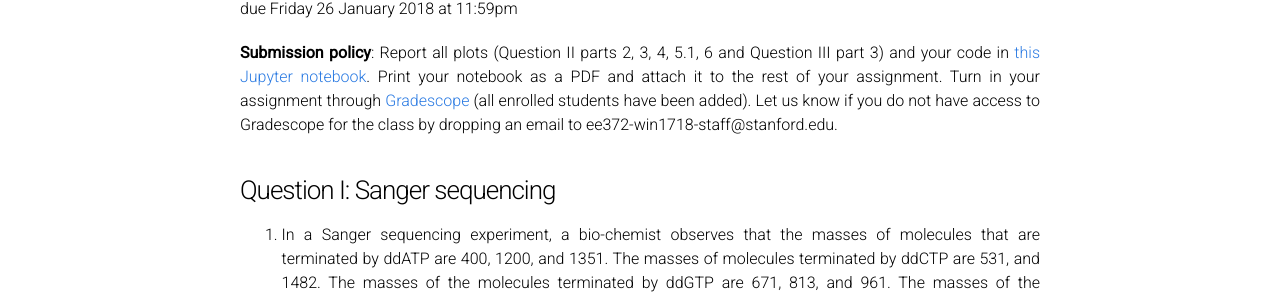
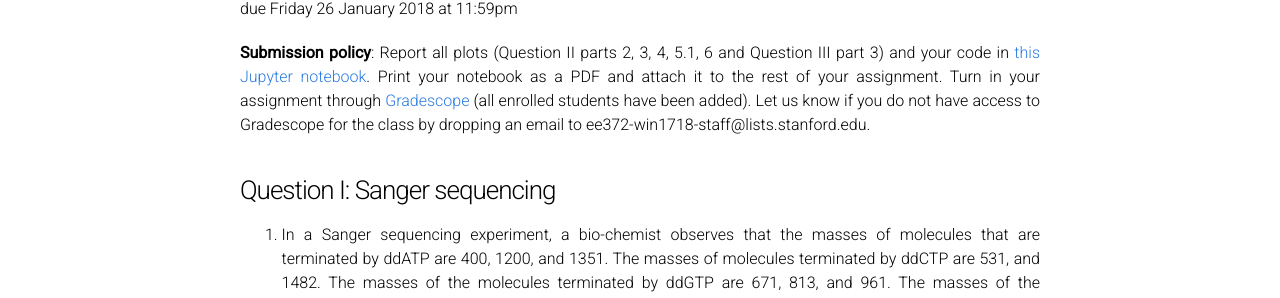
Before and after one commit to laurashen/data-science-sequencing.github.io, a Jekyll site: the page built from Win2018/assignments/assignment1.md, in a window 1280 px wide and 1400 px high. Shown: the part 246-544 px from the top of the window. Built offline with Jekyll 4.4.1, drawn with Linux system fonts in a browser that asks for light colours; formulas are drawn with MathJax 3; comment, search, counter and statistics services are not loaded; our own code applies the rules of GitHub Pages for plain Markdown files; some of the changed lines change nothing that is shown; some of the changed text lies outside the part shown.

Commit message:
fix assignment

```diff
--- a/Win2018/assignments/assignment1.md
+++ b/Win2018/assignments/assignment1.md
@@ -1,5 +1,5 @@
 ---
-layout: page
+layout: test
 mathjax: true
 permalink: /Win2018/assignments/assignment1/
 ---
@@ -9,7 +9,7 @@
 due Friday 26 January 2018 at 11:59pm
 
 **Submission policy**: Report all plots (Question II parts 2, 3, 4, 5.1, 6 and Question III part 3) and your code in [this Jupyter notebook](/Win2018/assets/assignment1/ee372_assignment1.ipynb). Print your notebook as a PDF and attach it to the rest of your assignment. Turn in your assignment through [Gradescope](https://gradescope.com/) (all enrolled students have been added). Let us know if you do not have access to Gradescope
-for the class by dropping an email to ee372-win1718-staff@stanford.edu.
+for the class by dropping an email to ee372-win1718-staff@lists.stanford.edu.
 
 ### Question I: Sanger sequencing
 
@@ -65,7 +65,14 @@
     1. Find the appropriate detection rule and give an expression for the probability of error and the quality score of the optimal combining rule. Plot the quality score for a fixed $$p=0.05$$ as a function of the position $$m$$. Compare this to the performance of the base calling rules in parts 3. and 4. _Hint:_ Look at the likelihood ratio 0 and 1.
     2. What happens to this probability of error as a function of position in this case? What does this say about why the read length in Illumina sequencing is limited?
 
-  6. Consider now the general case when $$q \ne 0 \  $$. Write $$Q_{ij}$$ in terms of $$\{Q_{\ell,k} \}_{\ell \leq i-1, k \leq j} \ $$. Give entries for the the $$10 \times 10$$ matrix $$Q$$ for $$p = 0.1, q = 0.2 \ $$. _Hint:_ Dynamic programming.
+  6. Consider now the general case when $$q \ne 0 \  $$.
+  Let $$T_{ij}$$ be the probability that the $$j\ $$-th base is the last base to have
+  been bound in a strand in cycle $$i\ $$.
+  Write $$T_{ij}$$ in terms of $$\{T_{\ell,k} \}_{\ell \leq i-1, k \leq j} \ $$.
+  Write the matrix $$Q = [Q_{ij}]\ $$ in terms of entries of the matrix $$T = [T_{ij}]\ $$.
+  Give entries for the the $$10 \times 10$$ matrix $$Q$$ for $$p = 0.1, q = 0.2 \ $$. _Hint:_ Dynamic programming
+  to get $$T$$. The only difference between the $$T$$ and the $$Q$$ matrix is to account
+  for the fact that if a strand lags in cycle $$i,$$ it does not emit flourescence.
 
 ### Question III: Playing around with reads
 
```
